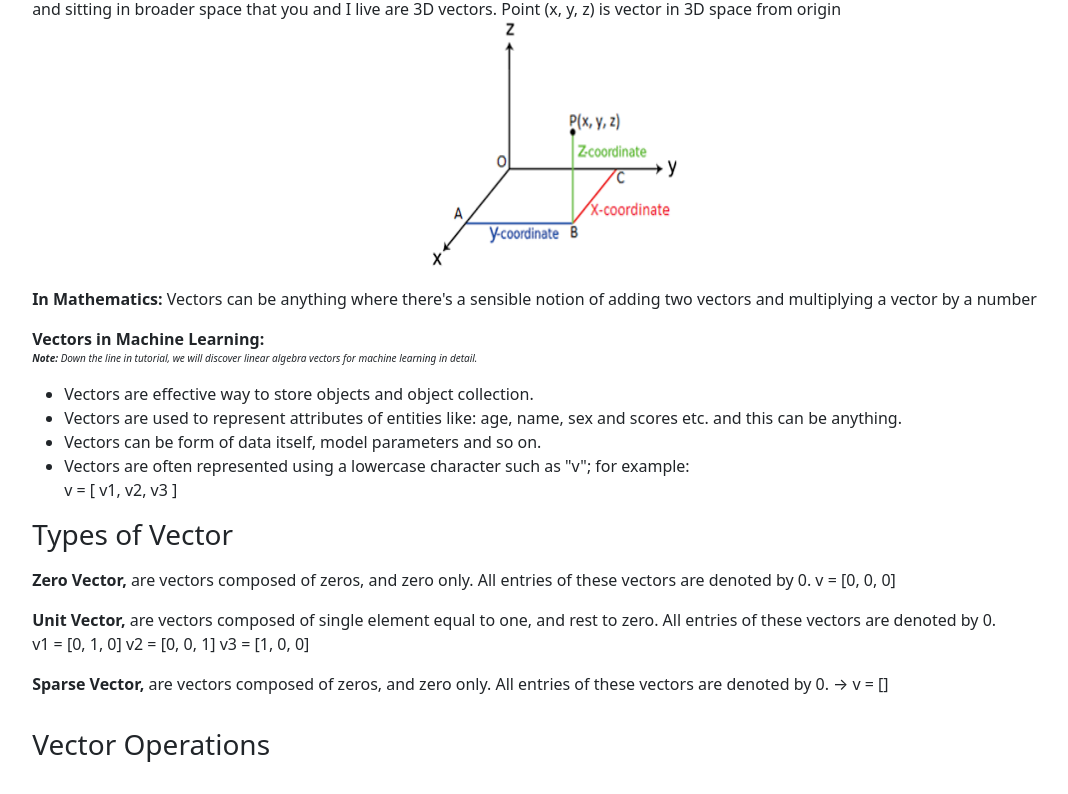
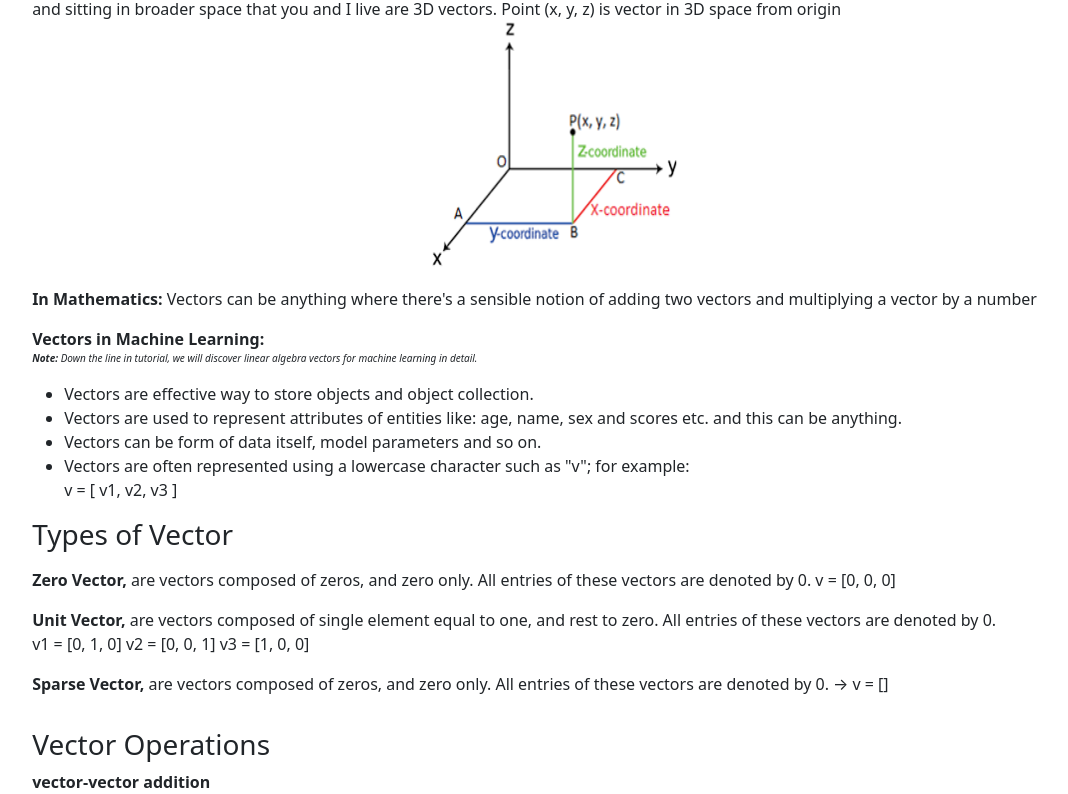
Before and after one commit to abhishekbajpai/linear-algebra-for-machine-leanring, a plain HTML site: page index.html in a window 1280 px wide. Shown: the part 435-1229 px from the top of the page, without its empty margins (205-1273 px from the left). Before the commit the page ends 1205 px from the top, so only its background shows below. Drawn offline with Linux system fonts and the light colour scheme.

Commit message:
Update index.html

```diff
--- a/index.html
+++ b/index.html
@@ -124,6 +124,9 @@
 
             <div class="mt-4">
                 <h3 class=""> Vector Operations </h3>
+                <div>
+                    <b> vector-vector addition </b>
+                </div>
             </div>
 
         </div>
```
